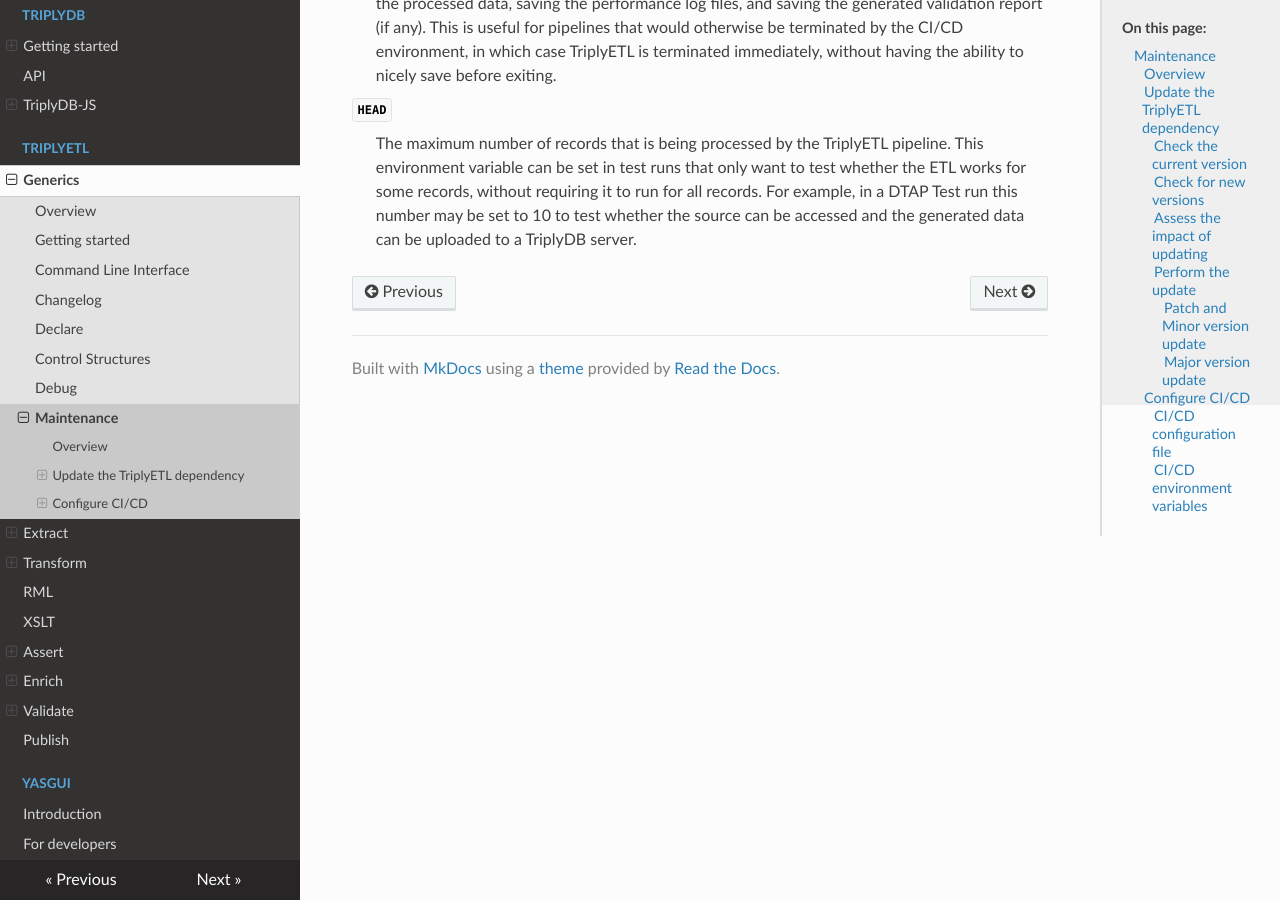
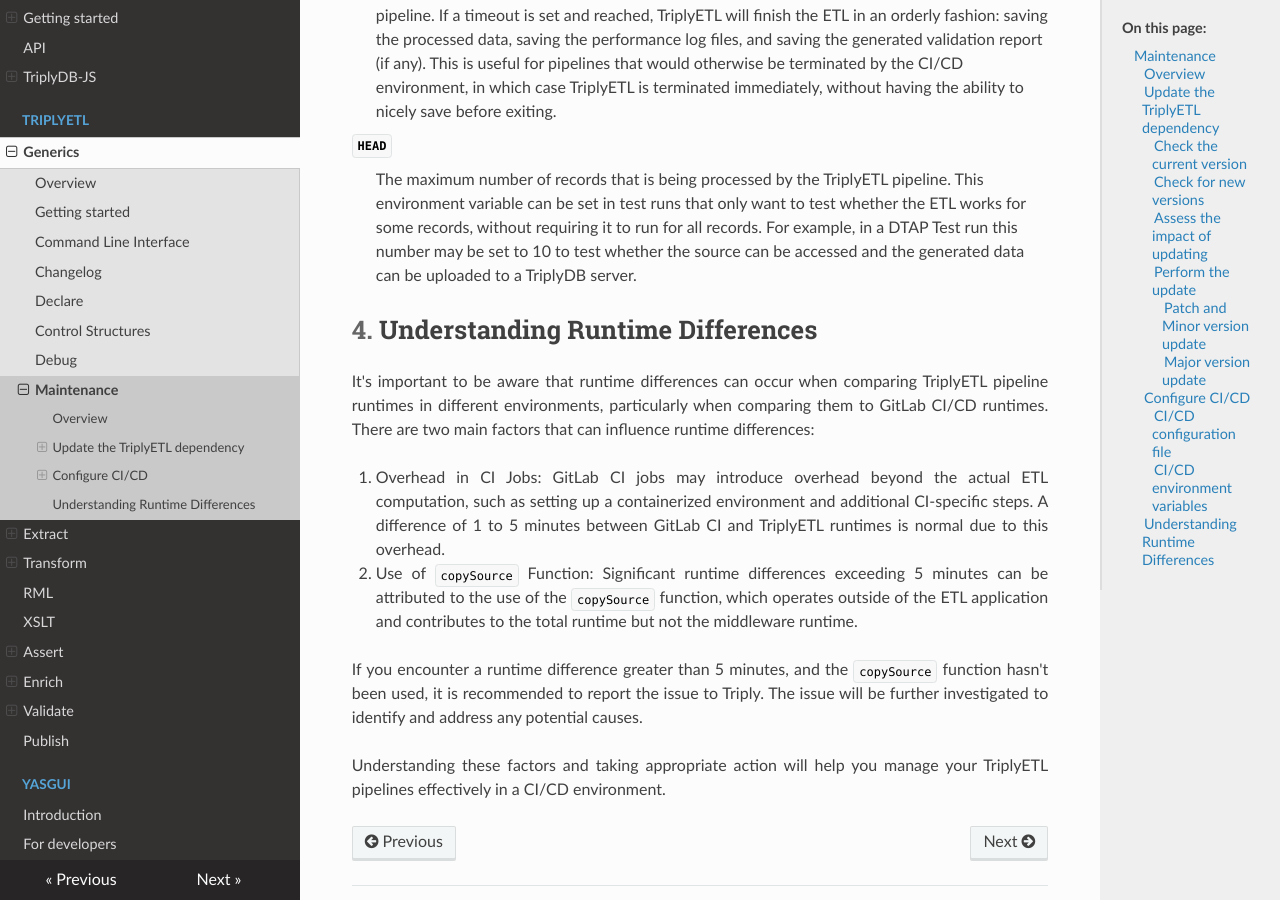
Before and after one commit to TriplyDB/Documentation, an MkDocs documentation site: the page built from docs/triply-etl/maintenance/index.md, in a window 1280 px wide and 900 px high, scrolled down 5215 px. Built offline with MkDocs 1.6.1, drawn with Linux system fonts in a browser that asks for light colours; some of the changed text lies outside the part shown.

Commit message:
Added documentation on runtime differences

```diff
--- a/docs/triply-etl/maintenance/index.md
+++ b/docs/triply-etl/maintenance/index.md
@@ -20,7 +20,7 @@
   - [Configure CI/CD](#configure-cicd)
     - [CI/CD configuration file](#cicd-configuration-file)
     - [CI/CD environment variables](#cicd-environment-variables)
-<!-- - [Monitor CI/CD](#monitor-cicd) -->
+  - [Understanding Runtime Differences](#understanding-runtime-differences)
 
 
 
@@ -200,3 +200,15 @@
   <dt><code>HEAD</code></dt>
   <dd>The maximum number of records that is being processed by the TriplyETL pipeline. This environment variable can be set in test runs that only want to test whether the ETL works for some records, without requiring it to run for all records. For example, in a DTAP Test run this number may be set to 10 to test whether the source can be accessed and the generated data can be uploaded to a TriplyDB server.</dd>
 </dl>
+
+## Understanding Runtime Differences
+
+It's important to be aware that runtime differences can occur when comparing TriplyETL pipeline runtimes in different environments, particularly when comparing them to GitLab CI/CD runtimes. There are two main factors that can influence runtime differences:
+
+1. Overhead in CI Jobs: GitLab CI jobs may introduce overhead beyond the actual ETL computation, such as setting up a containerized environment and additional CI-specific steps. A difference of 1 to 5 minutes between GitLab CI and TriplyETL runtimes is normal due to this overhead.
+
+2. Use of [`copySource`](../publish/#direct-copying-of-source-data-to-destination) Function: Significant runtime differences exceeding 5 minutes can be attributed to the use of the [`copySource` ](../publish/#direct-copying-of-source-data-to-destination) function, which operates outside of the ETL application and contributes to the total runtime but not the middleware runtime.
+
+If you encounter a runtime difference greater than 5 minutes, and the [`copySource`](../publish/#direct-copying-of-source-data-to-destination) function hasn't been used, it is recommended to report the issue to Triply. The issue will be further investigated to identify and address any potential causes.
+
+Understanding these factors and taking appropriate action will help you manage your TriplyETL pipelines effectively in a CI/CD environment.
```
Also changed, not shown: docs/triply-etl/publish/index.md (+1 -1 lines).
